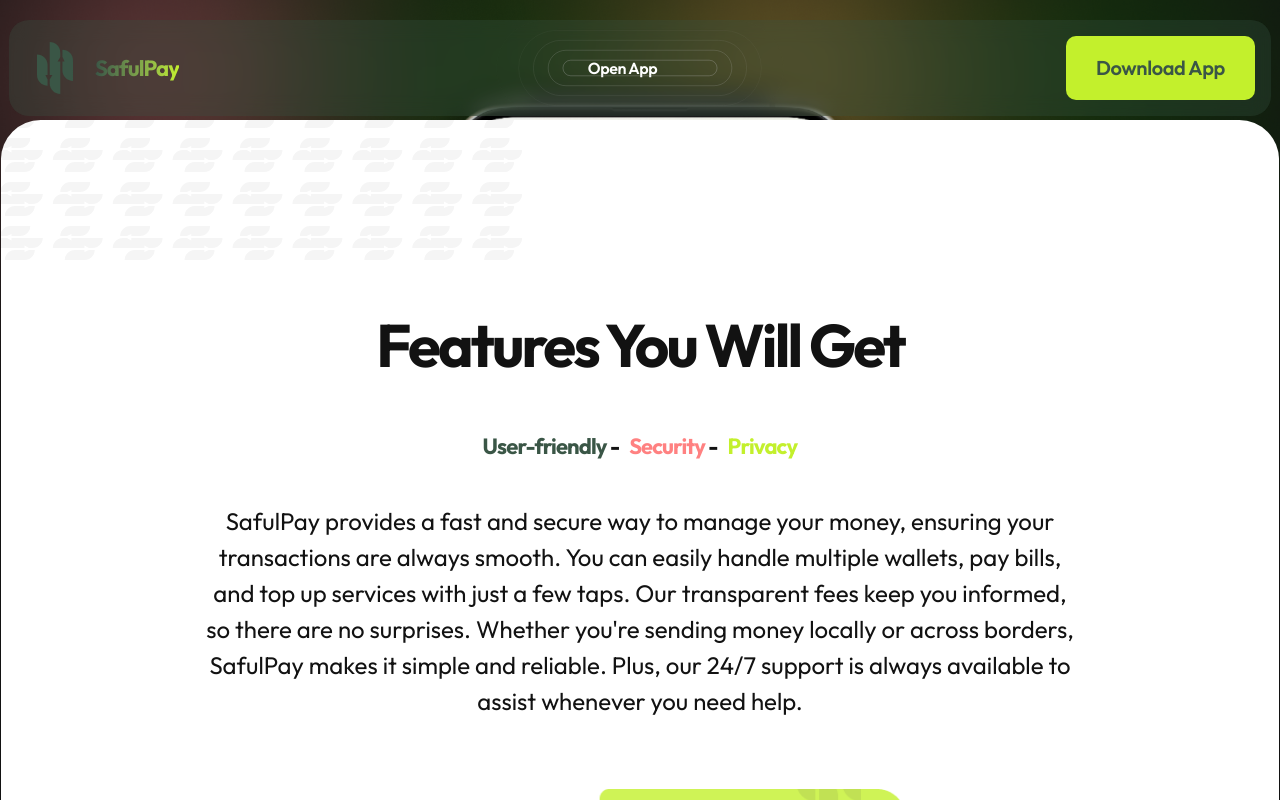
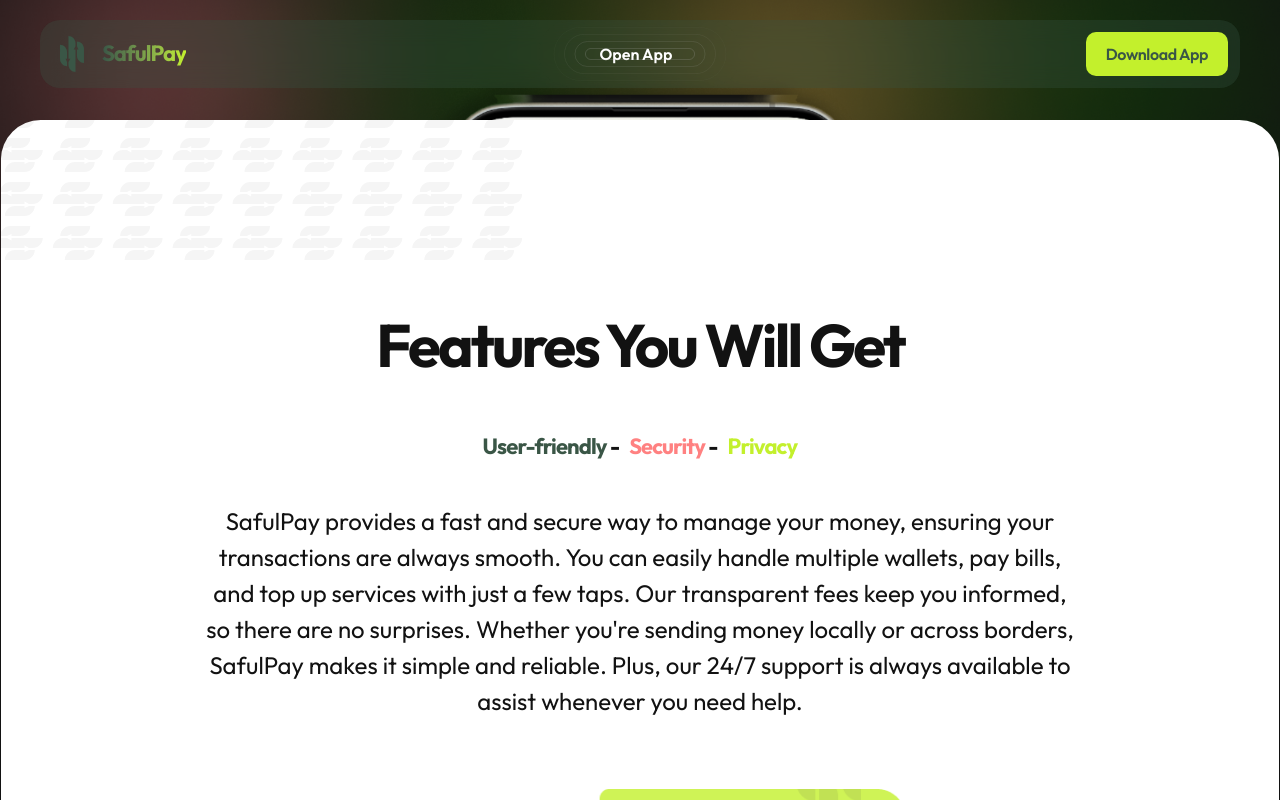
Before and after one commit to TECH-N-GOODWILL-LIMITED/SafulPay-Website-v2, a Next.js app: page / in a window 1280 px wide. Both pictures are taken after a click on the button "Open App". Shown: the part 640-1440 px from the top of the page. Built offline with nearby package versions, Linux system fonts and the light colour scheme.

Commit message:
style: refine desktop navbar layout and resize

```diff
--- a/src/components/DesktopNav.tsx
+++ b/src/components/DesktopNav.tsx
@@ -51,7 +51,7 @@ function DesktopNav({ company, navLinks, setIsMenuOpen }: DesktopNavProps) {
 
   return (
     <div
-      className="mx-2.25 max-lg:mx-5 p-4 max-md:p-3 mt-5 max-w-container-width w-full bg-primary-shade-30 backdrop-blur-[10px] rounded-[20px] flex justify-between items-center small-text font-semibold text-white"
+      className="mx-2.5 md:mx-10 p-3 max-md:p-3 mt-5 max-w-container-width w-full bg-primary-shade-30 backdrop-blur-md rounded-[20px] flex justify-between items-center text-sm font-semibold text-white transition-colors duration-500"
       style={{
         marginTop: vh < 600 ? "12px" : "",
       }}
@@ -71,20 +71,20 @@ function DesktopNav({ company, navLinks, setIsMenuOpen }: DesktopNavProps) {
           src={company.greenLogo}
           alt={`${company.name} logo`}
           aria-hidden="true"
-          className="w-15 px-3 py-1.25 max-md:w-10 max-md:py-0 max-xl:w-9 max-xl:px-1 max-lg:w-12.5 max-lg:px-2.5"
+          className="w-10 px-2 py-1 max-md:w-10 max-xl:w-9 max-lg:w-11"
         />
-        <p className="secondary-heading bg-gradient-to-r from-primary-color to-secondary-color bg-clip-text text-transparent">
+        <p className="secondary-heading bg-linear-to-r from-primary-color to-secondary-color bg-clip-text text-transparent">
           {company.name}
         </p>
       </Link>
-      <nav className={`max-lg:hidden`} aria-label="Main navigation">
+      <nav className="max-lg:hidden text-base" aria-label="Main navigation">
         {!isHeroSection ? (
           <>
             {scrollLinks.map((link) => (
               <button
                 key={`scroll-${link.url}`}
                 onClick={() => handleScrollLink(link.url)}
-                className={`cursor-pointer py-2.5 px-5 max-xl:px-3 transition-all hover:cursor-pointer hover:scale-105 hover:text-secondary-color ${
+                className={`cursor-pointer py-1.5 px-4 max-xl:px-3 transition-all hover:cursor-pointer hover:scale-105 hover:text-secondary-color ${
                   activeSection === link.url && "text-secondary-color font-bold"
                 }`}
                 aria-label={`Scroll to ${link.label} section`}
@@ -109,7 +109,7 @@ function DesktopNav({ company, navLinks, setIsMenuOpen }: DesktopNavProps) {
                   }}
                   key={`route-${link.url}`}
                   aria-label={`Navigate to ${link.label}`}
-                  className={`cursor-pointer py-2.5 px-5 max-xl:px-3 transition-all hover:scale-105 hover:text-secondary-color ${
+                  className={`cursor-pointer py-1.5 px-4 max-xl:px-3 transition-all hover:scale-105 hover:text-secondary-color ${
                     isActive && "text-secondary-color font-bold"
                   }`}
                 >
@@ -137,7 +137,7 @@ function DesktopNav({ company, navLinks, setIsMenuOpen }: DesktopNavProps) {
       </nav>
       <button
         onClick={() => handleScrollLink("download")}
-        className="cursor-pointer px-7.5 py-4.25 rounded-[10px] bg-secondary-color text-primary-color text-[20px] tracking-[-0.4px] font-semibold max-xl:p-2.75 max-lg:hidden"
+        className="cursor-pointer px-5 py-2.5 rounded-[10px] bg-secondary-color text-primary-color text-base tracking-[-0.4px] font-semibold max-lg:hidden"
         aria-label="Scroll to download section"
       >
         Download App
```
